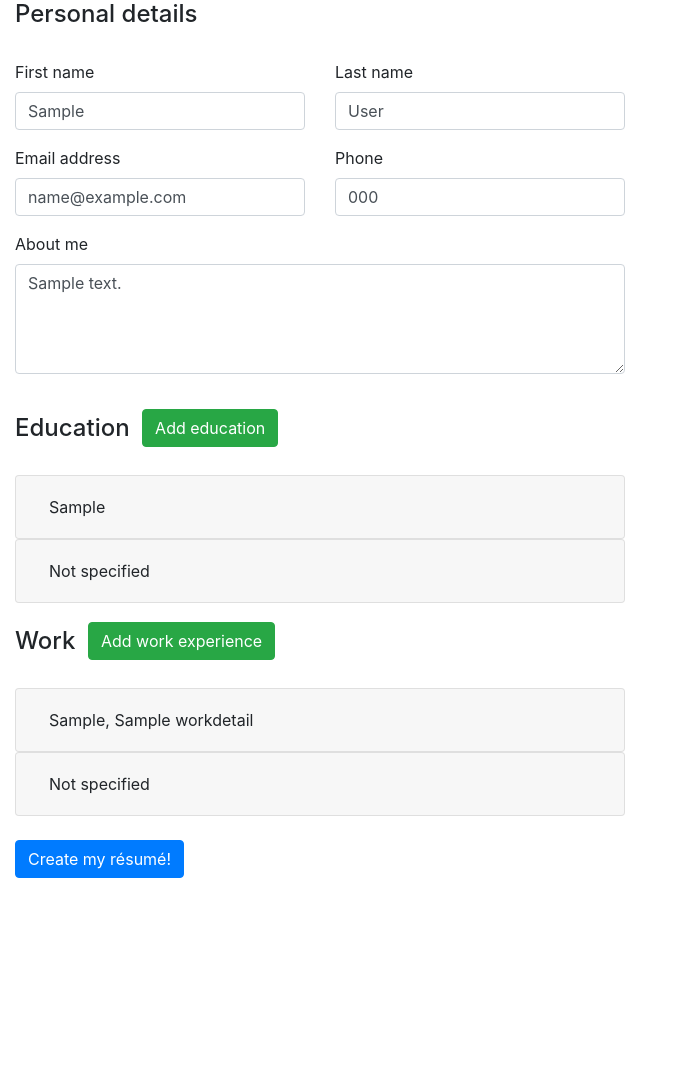
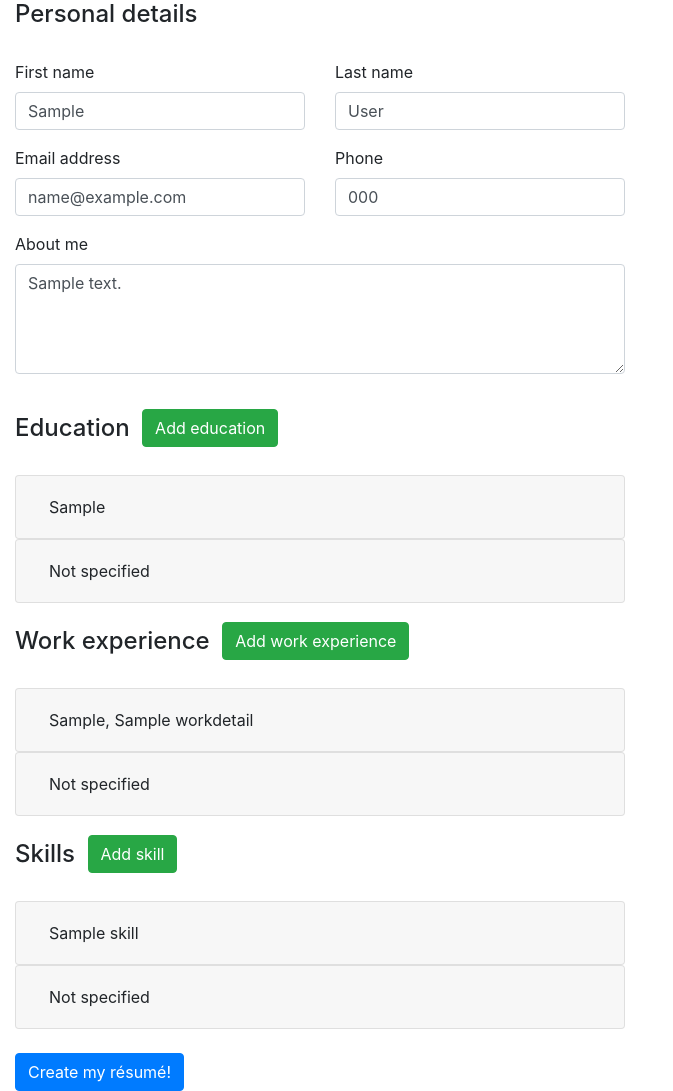
Before and after one commit to pongloongyeat/resume-builder, a Django app: page /resume/edit/1 in a window 1280 px wide. Shown: the part 147-1238 px from the top of the page, without its empty margins (0-673 px from the left). Before the commit the page ends 1025 px from the top, so only its background shows below. Run offline with Django 3.2, Linux system fonts and the light colour scheme; a user stored in the database is signed in; tables that the repository leaves empty hold one stand-in row (values such as "Sample post"); some libraries are stand-ins or nearby versions.

Commit message:
Render skill formset in HTML

```diff
--- a/templates/resume/create.html
+++ b/templates/resume/create.html
@@ -40,7 +40,7 @@
                 <br/>
 
                 <div class="inline-header-button">
-                    <h4>Work</h4>
+                    <h4>Work experience</h4>
                     <button class="btn btn-success" type="submit", name="new_work", value="new_work">Add work experience</button>
                 </div>
 
@@ -49,6 +49,20 @@
                 {{ work_formset.management_form  }}
                 {% for work_form in work_formset %}
                     {% include 'resume/work_form.html' with collapse_id=forloop.counter %}
+                {% endfor %}
+
+                <br/>
+
+                <div class="inline-header-button">
+                    <h4>Skills</h4>
+                    <button class="btn btn-success" type="submit", name="new_skill", value="new_skill">Add skill</button>
+                </div>
+
+                <br/>
+
+                {{ skill_formset.management_form  }}
+                {% for skill_form in skill_formset %}
+                    {% include 'resume/skill_form.html' with collapse_id=forloop.counter %}
                 {% endfor %}
 
                 <br/>
--- /dev/null
+++ b/templates/resume/skill_form.html
@@ -0,0 +1,44 @@
+{% load crispy_forms_tags %}
+
+{{ personal_form.non_field_errors|as_crispy_errors }}
+
+{% for hidden in education_form.hidden_fields %}
+    {{ hidden }}
+{% endfor %}
+
+<div class="accordion" id="accordionExample">
+    <div class="card">
+        <div class="card-header">
+            <h2 class="mb-0">
+                <button class="btn btn-block text-left" type="button" data-toggle="collapse" data-target="#collapse-skill-{{ collapse_id }}" aria-expanded="true">
+                    {% if skill_form.skill_name.value %}
+                        {{ skill_form.skill_name.value }}
+                    {% else %}
+                        Not specified
+                    {% endif %}
+                </button>
+            </h2>
+        </div>
+
+        <div id="collapse-skill-{{ collapse_id }}" class="collapse" data-parent="#accordionExample">
+            <div class="card-body">
+                <div class="row">
+                    <div class="col">
+                        {{ skill_form.skill_name.errors|as_crispy_errors }}
+                        {{ skill_form.skill_name|as_crispy_field }}
+                    </div>
+                    <div class="col">
+                        {{ skill_form.skill_level.errors|as_crispy_errors }}
+                        {{ skill_form.skill_level|as_crispy_field }}
+                    </div>
+                </div>
+                <div class="row">
+                    <div class="col">
+                        {{ skill_form.description.errors|as_crispy_errors }}
+                        {{ skill_form.description|as_crispy_field }}
+                    </div>
+                </div>
+            </div>
+        </div>
+    </div>
+</div>
```
